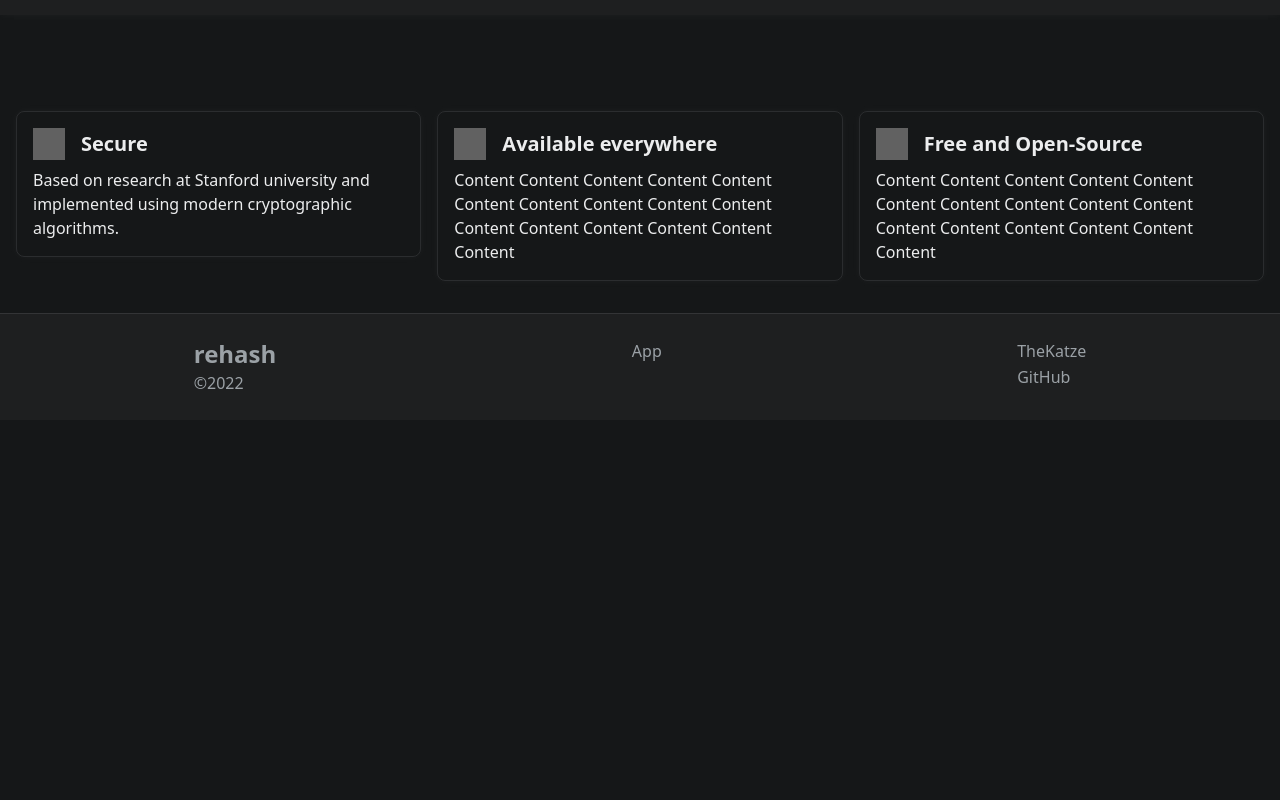
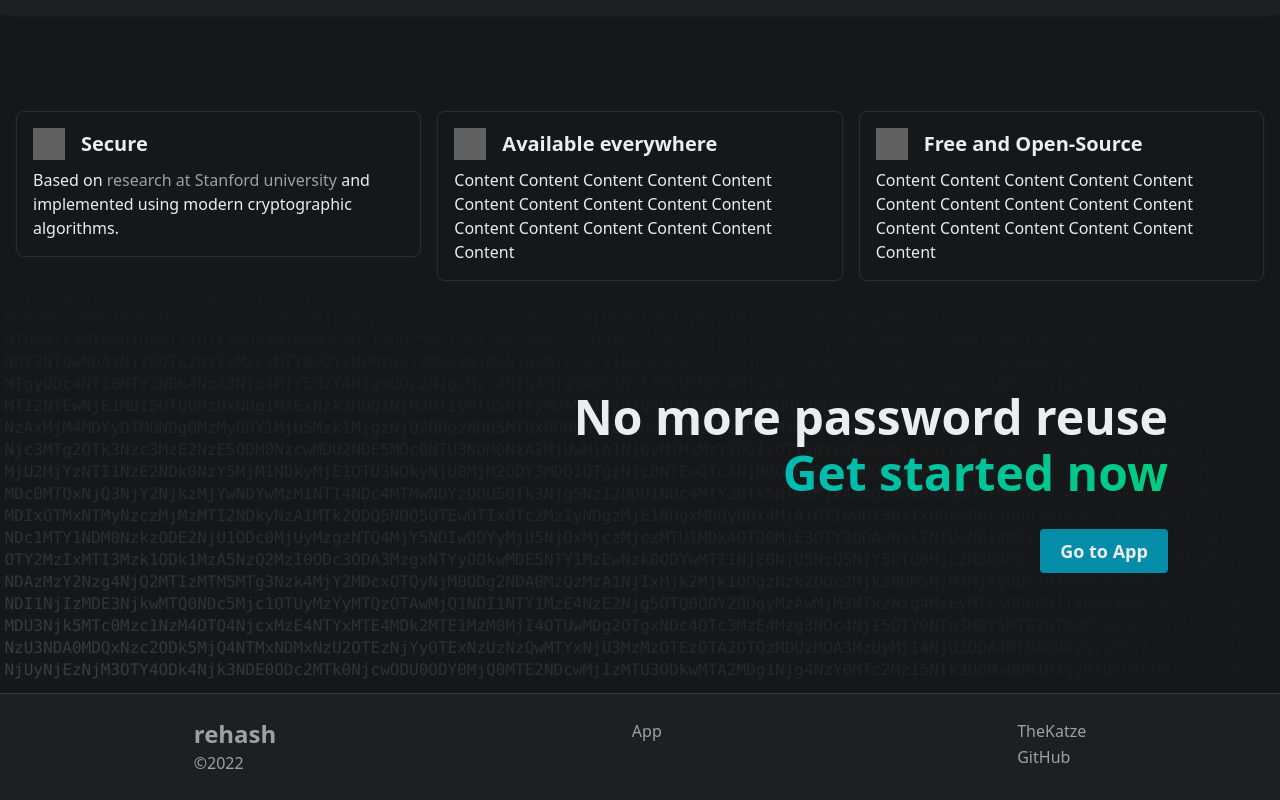
Before and after one commit to thekatze/rehash, an Astro site in the folder apps/web/: page / in a window 1280 px wide. Shown: the part 862-1662 px from the top of the page. Before the commit the page ends 1282 px from the top, so only its background shows below. Built offline with nearby package versions, Linux system fonts and the light colour scheme; Astro itself is replaced by a stand-in of ours; grey boxes are pictures that could not be loaded.

Commit message:
add call to action

```diff
--- a/apps/web/package.json
+++ b/apps/web/package.json
@@ -15,7 +15,7 @@
     "@astrojs/sitemap": "^1.0.0",
     "@astrojs/solid-js": "^1.0.0",
     "@astrojs/tailwind": "^1.0.0",
-    "astro": "^1.0.6",
+    "astro": "^1.0.9",
     "cssnano": "^5.1.13",
     "cssnano-preset-advanced": "^5.3.8",
     "postcss": "^8.4.16",
--- a/apps/web/src/layouts/MainLayout.astro
+++ b/apps/web/src/layouts/MainLayout.astro
@@ -32,7 +32,7 @@ const year = new Date().getFullYear();
       <slot />
     </main>
     <footer
-      class="bg-surface text-subtle leading-loose md:leading-relaxed border-t mt-8 p-6 gap-4 border-white/10 flex flex-col md:flex-row justify-around"
+      class="bg-surface text-subtle leading-loose md:leading-relaxed border-t mt-2 p-6 gap-4 border-white/10 flex flex-col md:flex-row justify-around"
     >
       <div class="flex flex-col">
         <h1 class="font-black text-2xl">rehash</h1>
--- a/apps/web/src/pages/index.astro
+++ b/apps/web/src/pages/index.astro
@@ -74,7 +74,7 @@ import MainLayout from "../layouts/MainLayout.astro";
         {
           icon: "lock-line.svg",
           title: "Secure",
-          text: `Based on research at Stanford university and implemented using modern cryptographic algorithms.`,
+          text: `Based on <a class="text-subtle hover:text-white hover:underline" href="https://crypto.stanford.edu/PwdHash/">research at Stanford university</a> and implemented using modern cryptographic algorithms.`,
         },
         {
           icon: "globe-grid-line.svg",
@@ -100,12 +100,43 @@ import MainLayout from "../layouts/MainLayout.astro";
             )}
             <h4 class="text-xl font-bold flex-1">{card.title}</h4>
           </div>
-          <p>{card.text}</p>
+          <p set:html={card.text} />
         </div>
       ))
     }
   </section>
-  <section>
-    <!-- CALL TO ACTION -->
+  <section class="relative flex py-12">
+    <div
+      class="absolute top-0 left-0 bottom-0 right-0 text-subtle break-all p-1 text-right overflow-hidden select-none -z-10 font-mono leading-snug"
+      aria-hidden="true"
+    >
+      <div
+        class="absolute top-0 left-0 bottom-0 right-0 bg-gradient-to-l from-black to-black/70 md:to-black/50"
+      >
+        <div
+          class="absolute top-0 left-0 bottom-0 right-0 bg-gradient-to-b from-black to-black/60 md:to-black/40"
+        >
+        </div>
+      </div>
+      <Base64Wall />
+    </div>
+    <div
+      class="px-4 mx-auto md:ml-auto md:mr-24 text-center md:text-right my-16"
+    >
+      <div class="font-black text-3xl md:text-5xl mb-8">
+        <h2>No more password reuse</h2>
+        <h2
+          class="mt-2 text-transparent bg-clip-text bg-gradient-to-r from-primary-400 to-secondary-400"
+        >
+          Get started now
+        </h2>
+      </div>
+      <a
+        class="text-lg bg-primary hover:bg-primary-400 rounded py-2 px-4 mx-auto w-32 inline-flex justify-center items-center font-bold"
+        href="https://app.rehash.one"
+      >
+        Go to App
+      </a>
+    </div>
   </section>
 </MainLayout>
```
Also changed, not shown: pnpm-lock.yaml.
